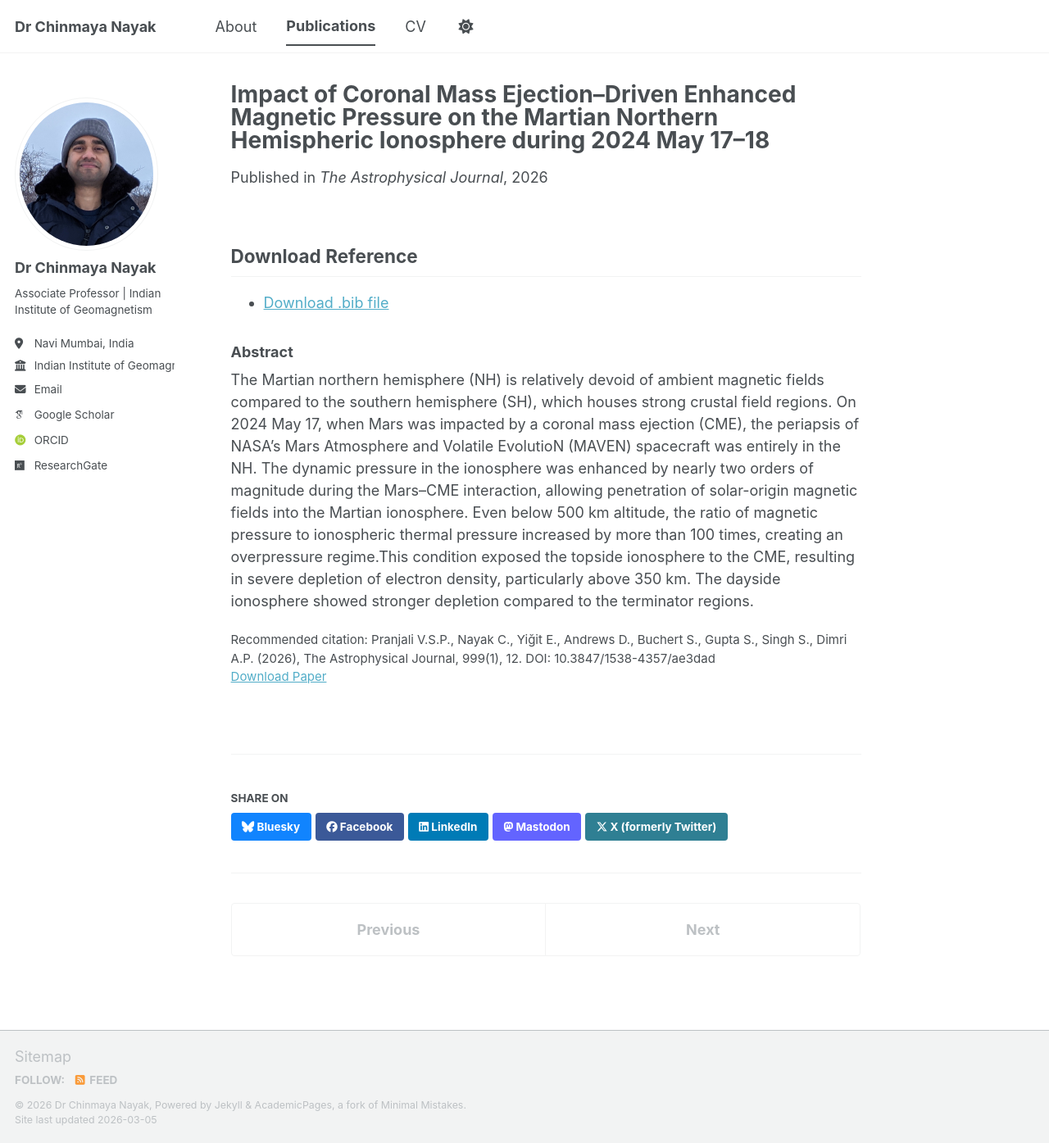
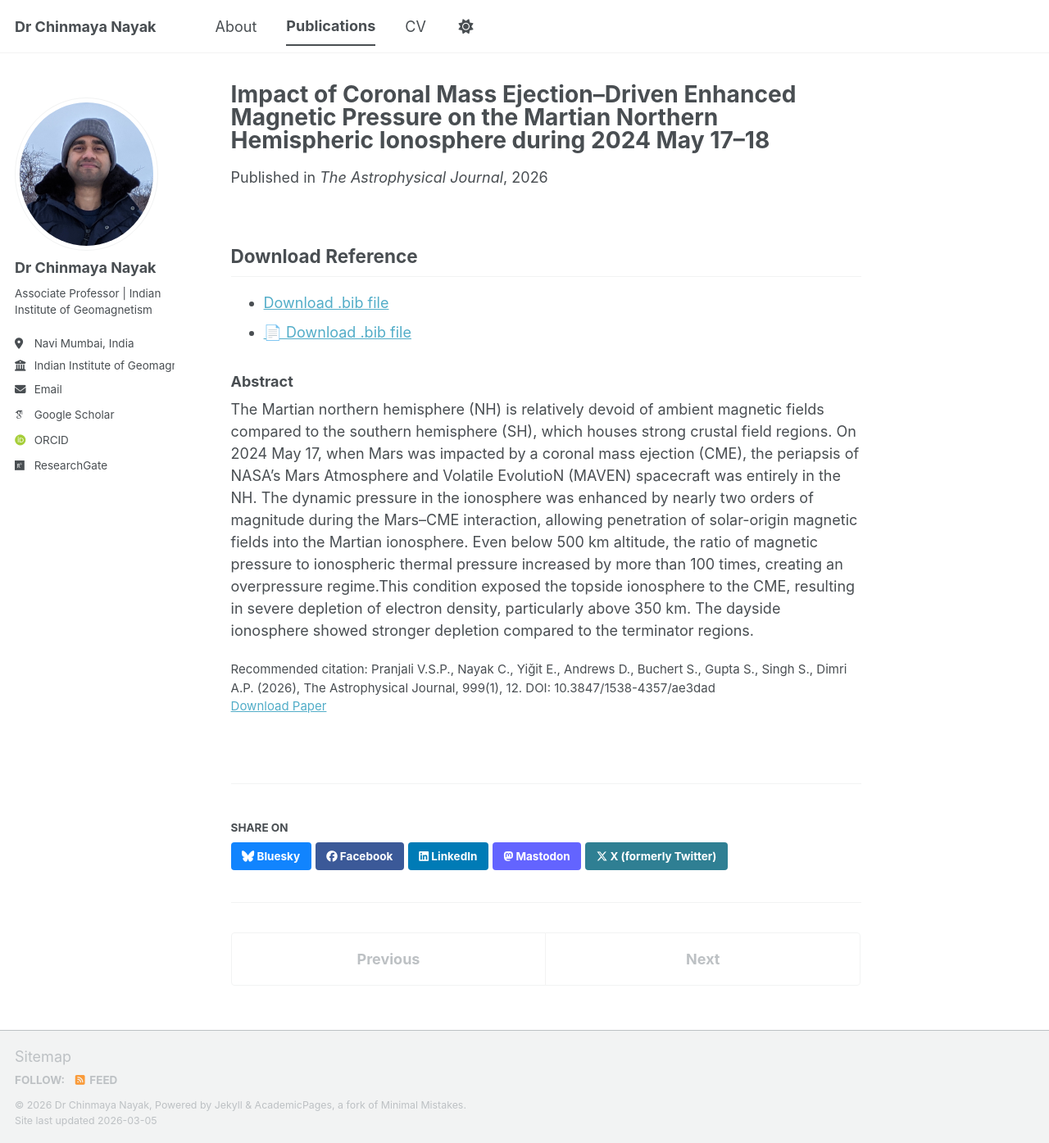
Before and after one commit to physics642/Chinmaya.Nayak, a Jekyll site: the page built from _publications/2026_pranjali.md, in a window 1280 px wide and 1395 px high. Shown: the whole window at 82% size. Built offline with Jekyll 4.4.1, drawn with Linux system fonts in a browser that asks for light colours; some web fonts are replaced; a script bundle is joined from its source files by our own code; library files that are not in the unit come from our copies.

Commit message:
Update 2026_pranjali.md

```diff
--- a/_publications/2026_pranjali.md
+++ b/_publications/2026_pranjali.md
@@ -20,6 +20,7 @@ pdf: "https://doi.org/10.3847/1538-4357/ae3dad"
 
 ## Download Reference
 * [Download .bib file](/Pranjali_2026_APJ.bib)
+* [📄 Download .bib file](files/Pranjali_2026_APJ.bib){: .button target="_blank"}
 
 ### Abstract
 The Martian northern hemisphere (NH) is relatively devoid of ambient magnetic
```
